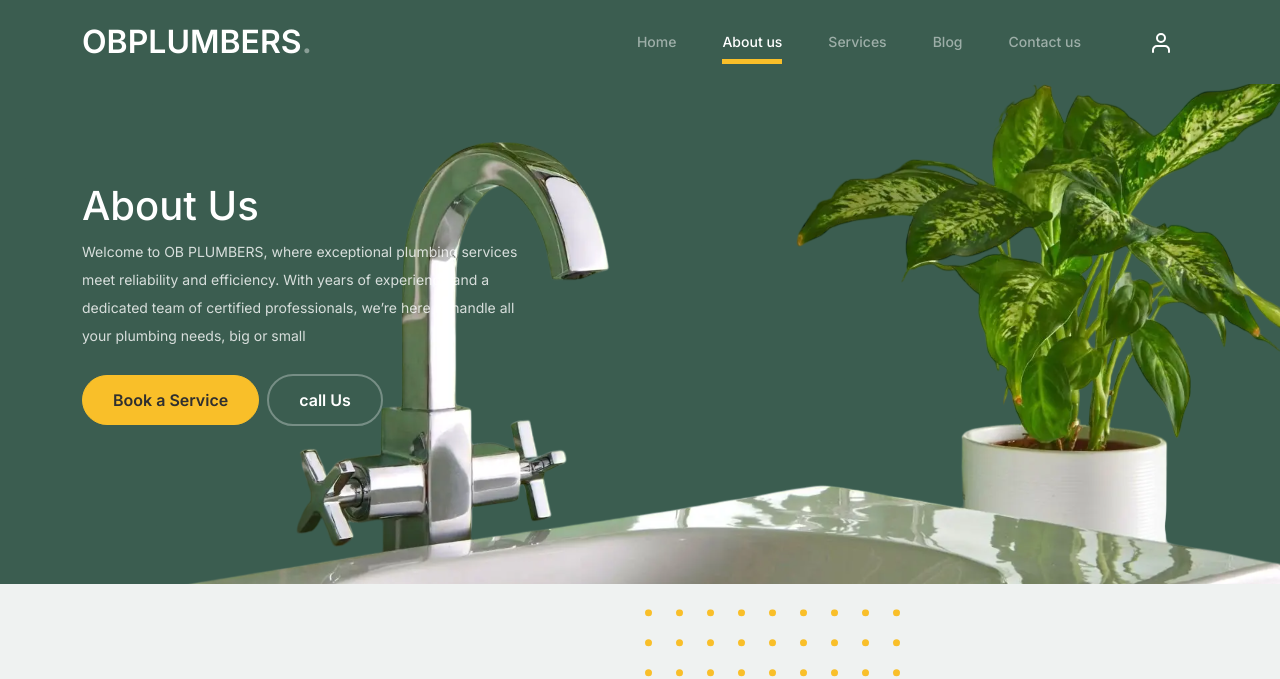
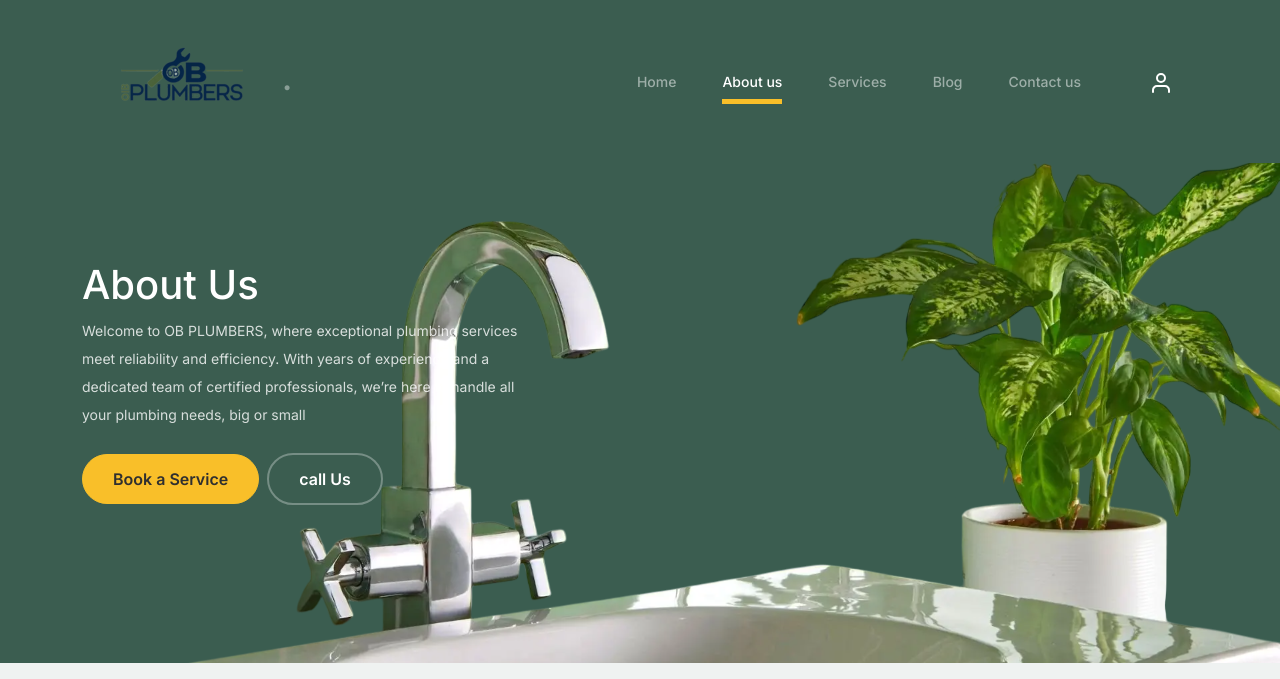
Before and after one commit to Samuelmwaniki/plumbing, a plain HTML site: page about.html in a window 1280 px wide. Shown: the top 679 px of the page. Drawn offline with Linux system fonts and the light colour scheme.

Commit message:
logo add

```diff
--- a/about.html
+++ b/about.html
@@ -24,7 +24,7 @@
 		<nav class="custom-navbar navbar navbar navbar-expand-md navbar-dark bg-dark" arial-label="Furni navigation bar">
 
 			<div class="container">
-				<a class="navbar-brand" href="index.html">OBPLUMBERS<span>.</span></a>
+				<a class="navbar-brand" href="index.html"><img src="img/image (3).png"><span>.</span></a>
 
 				<button class="navbar-toggler" type="button" data-bs-toggle="collapse" data-bs-target="#navbarsFurni" aria-controls="navbarsFurni" aria-expanded="false" aria-label="Toggle navigation">
 					<span class="navbar-toggler-icon"></span>
```
Also changed, not shown: blog.html (+1 -1 lines), contact.html (+1 -1 lines), index.html (+1 -1 lines), img/image (3).png (added), img/logo.jpg (added), 2 other files.
